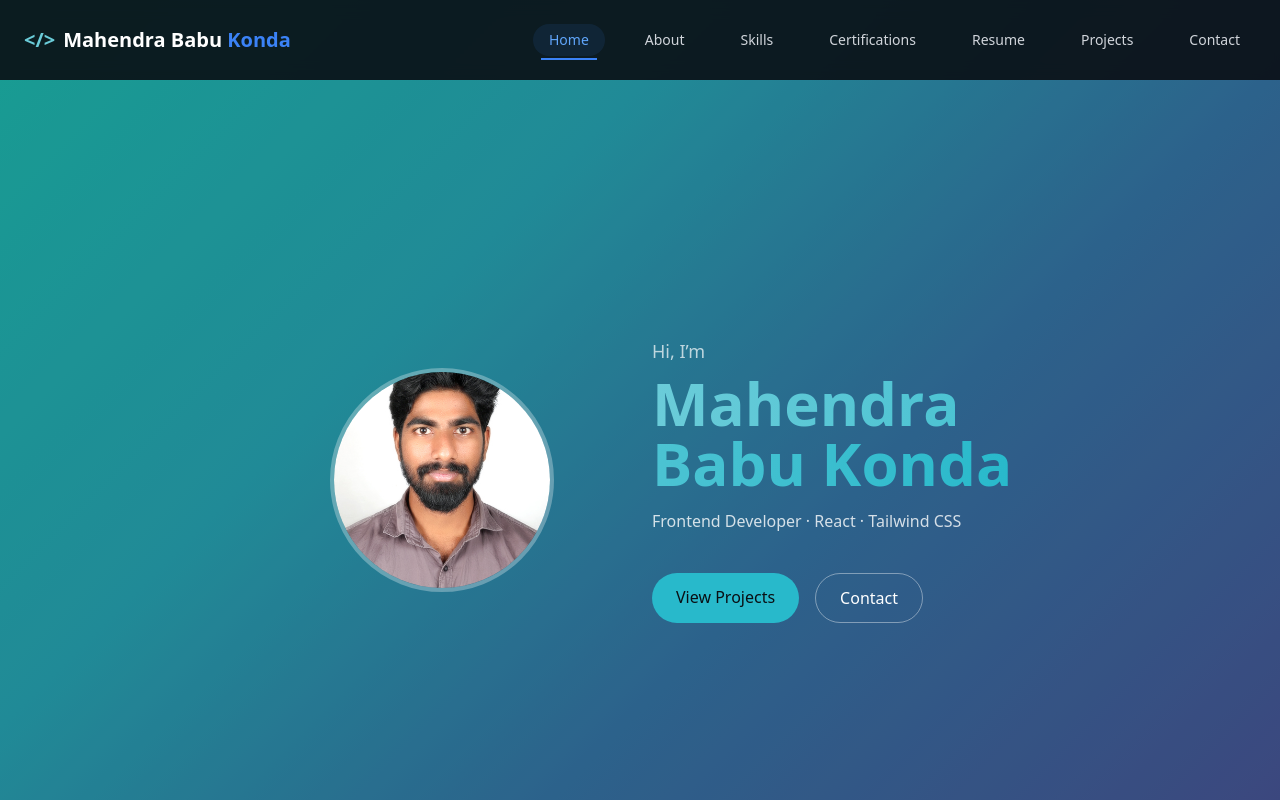
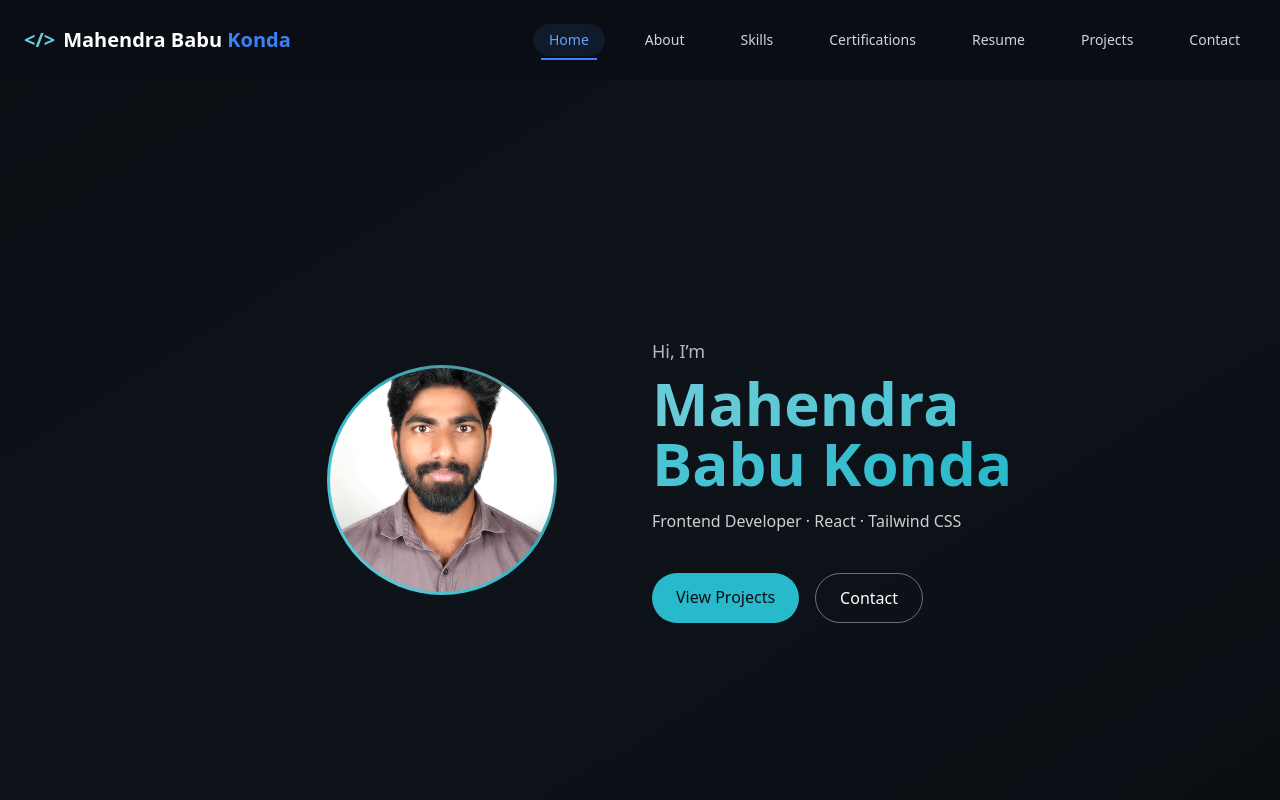
Before and after one commit to Mahendra13185/MyPortfolio, a React (Create React App) app: page / in a window 1280 px wide. Shown: the top 800 px of the page. Built offline with nearby package versions, Linux system fonts and the light colour scheme.

Commit message:
Add gradient border to profile image and dark background

```diff
--- a/src/components/Body.js
+++ b/src/components/Body.js
@@ -38,7 +38,9 @@ const Body = () => {
       <Header />
       <main className="pt-20 relative">
 
-      <div className="fixed inset-0 bg-black/25 pointer-events-none -z-10" />
+      <div className="fixed inset-0 bg-gradient-to-br from-[#0B0F14] via-[#0E131A] to-[#0B0F14] -z-20" />
+
+
 
         {/* ================= HOME ================= */}
         <section
@@ -49,11 +51,14 @@ const Body = () => {
 
               {/* PROFILE IMAGE */}
               <div className="flex justify-center">
-                <img
-                  src="/profile.jpg"
-                  alt="Mahendra"
-                  className="w-44 h-44 md:w-56 md:h-56 rounded-full border-4 border-white/30 object-cover"
-                />
+                <div className="p-[3px] rounded-full bg-gradient-to-tr from-[#6BCCD9] via-[#28B9CB] to-[#6A8386]">
+                  <img
+                    src="/profile.jpg"
+                    alt="Mahendra"
+                    className="w-44 h-44 md:w-56 md:h-56 rounded-full bg-[#0B0F14] object-cover"
+                  />
+                </div>
+
               </div>
 
               {/* TEXT CONTENT */}
```
